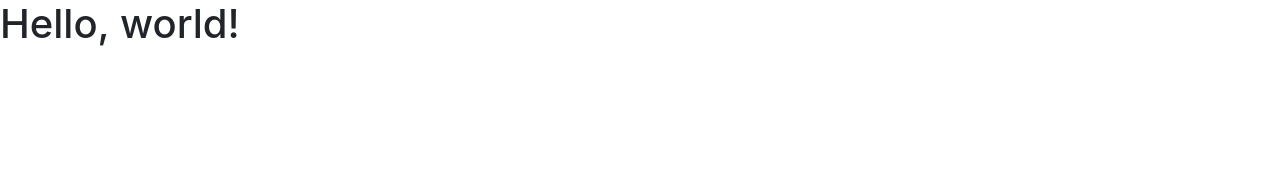
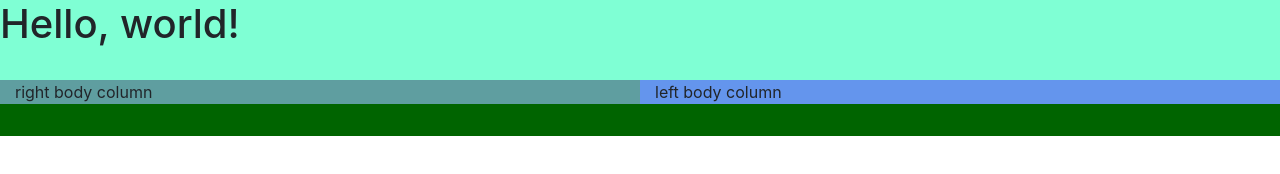
Before and after one commit to jhuerta1197/collab-practice, a plain HTML site: page index.html in a window 1280 px wide. Drawn offline with nearby package versions, Linux system fonts and the light colour scheme.

Commit message:
added sections: nav, right col, left col, footer

```diff
--- a/css/styles.css
+++ b/css/styles.css
@@ -0,0 +1,17 @@
+#navbar {
+    background-color: aquamarine;
+    min-height: 5em;
+}
+
+#col-right {
+    background-color: cadetblue;
+}
+
+#col-left {
+    background-color: cornflowerblue;
+}
+
+#footer {
+    background-color: darkgreen;
+    min-height: 2em;
+}
--- a/index.html
+++ b/index.html
@@ -14,9 +14,21 @@
 </head>
 
 <body>
-    <h1>Hello, world!</h1>
-
-
+    <!--- Nav -->
+    <div class="container-fluid">
+        <div class="row" id="navbar">
+            <h1>Hello, world!</h1>
+        </div>
+        <div class="row">
+            <div class="col" id="col-right">
+                right body column
+            </div>
+            <div class="col" id="col-left">
+                left body column
+            </div>
+        </div>
+        <div class="row" id="footer"></div>
+    </div>
 
     <!-- Option 1: jQuery and Bootstrap Bundle (includes Popper) -->
     <script src="https://code.jquery.com/jquery-3.5.1.slim.min.js"
```
